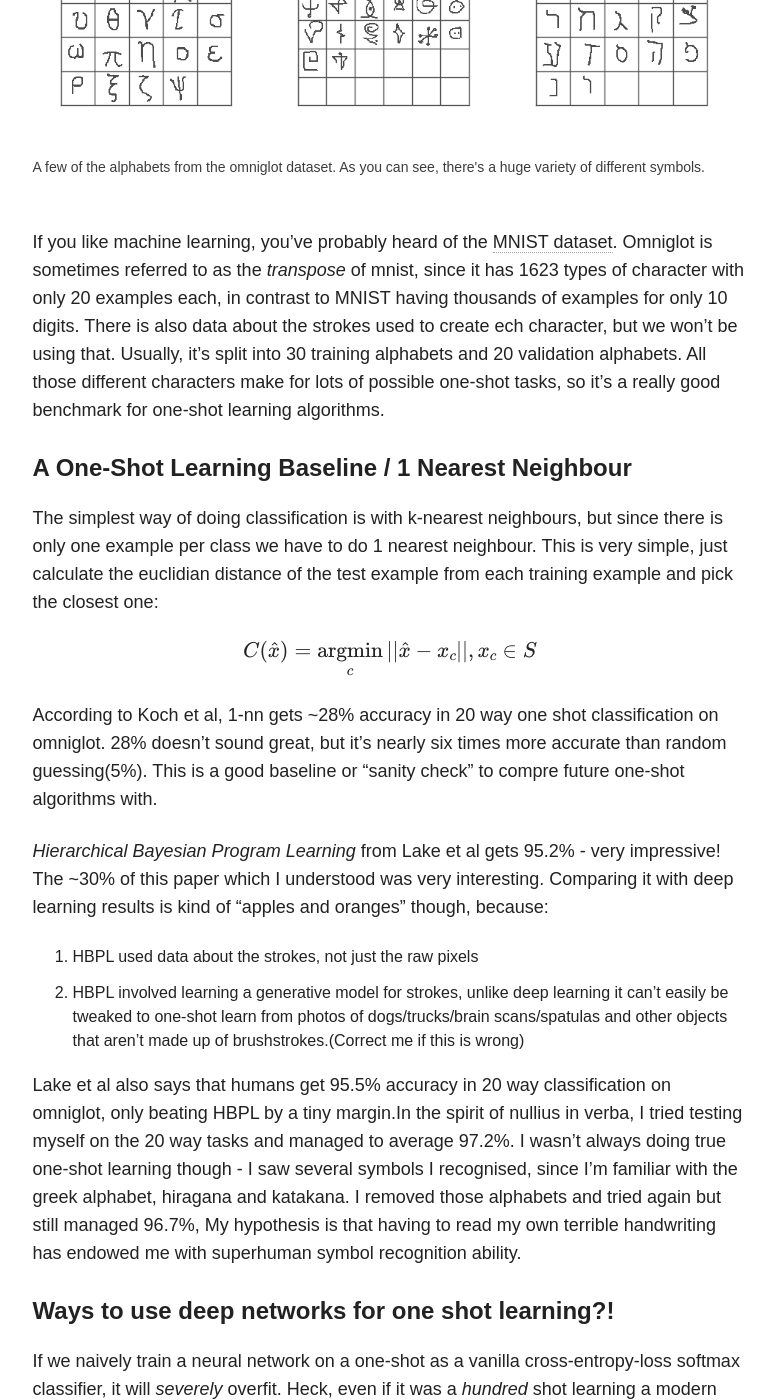
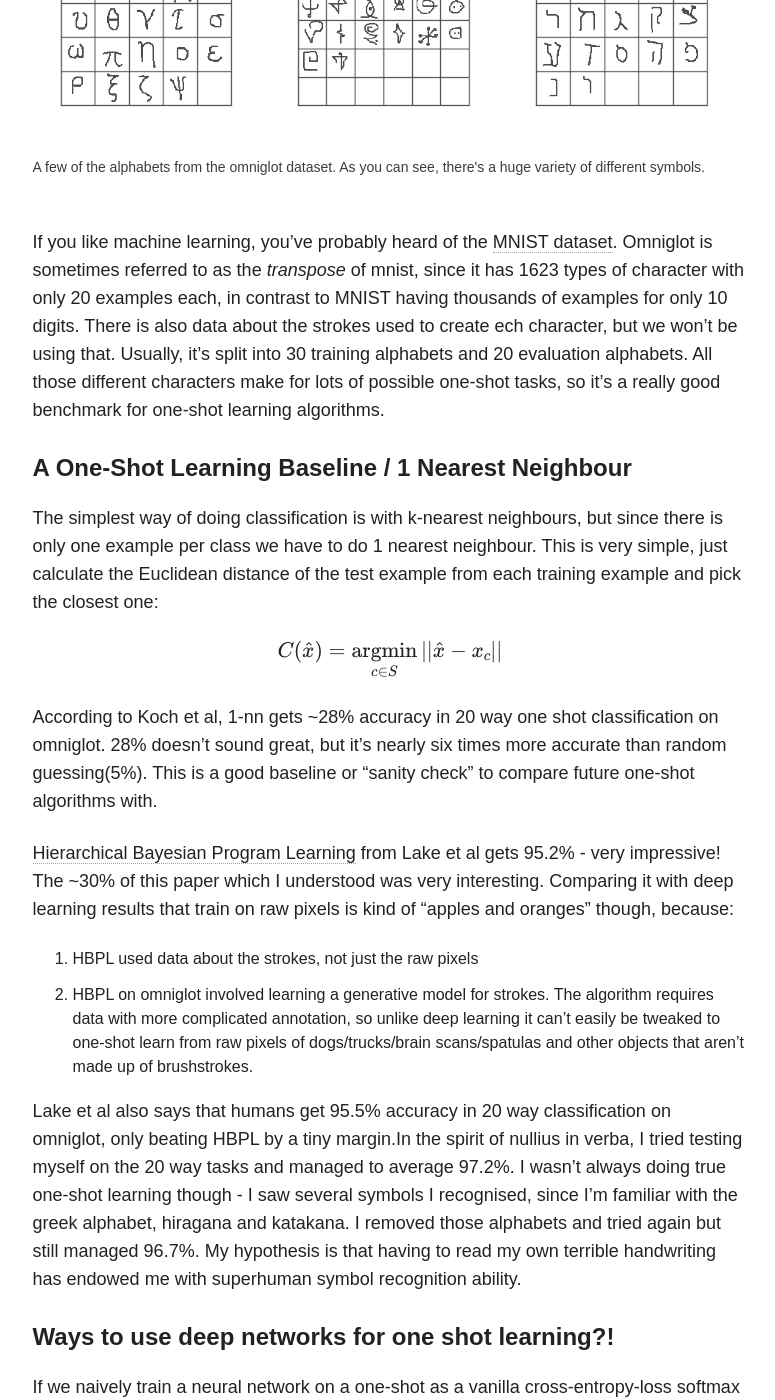
Before and after one commit to sorenbouma/sorenbouma.github.io, a Jekyll site: the page built from _posts/blog/2017-02-11-oneshot.md, in a window 1280 px wide and 1400 px high, scrolled down 4163 px. Shown: the whole window, without its empty margins (347-1122 px from the left). Built offline with Jekyll 4.4.1, drawn with Linux system fonts in a browser that asks for light colours; nearby versions of some CDN libraries; formulas are drawn with MathJax 3; comment, search, counter and statistics services are not loaded; some of the changed text lies outside the part shown.

Commit message:
fixed errors

```diff
--- a/_posts/blog/2017-02-11-oneshot.md
+++ b/_posts/blog/2017-02-11-oneshot.md
@@ -95,21 +95,21 @@
 </figure>
 
 
-If you like machine learning, you've probably heard of the [MNIST dataset](https://en.wikipedia.org/wiki/MNIST_database). Omniglot is sometimes referred to as the *transpose* of mnist, since it has 1623 types of character with only 20 examples each, in contrast to MNIST having thousands of examples for only 10 digits. There is also data about the strokes used to create ech character, but we won't be using that. Usually, it's split into 30 training alphabets and 20 validation alphabets. All those different characters make for lots of possible one-shot tasks, so it's a really good benchmark for one-shot learning algorithms.
+If you like machine learning, you've probably heard of the [MNIST dataset](https://en.wikipedia.org/wiki/MNIST_database). Omniglot is sometimes referred to as the *transpose* of mnist, since it has 1623 types of character with only 20 examples each, in contrast to MNIST having thousands of examples for only 10 digits. There is also data about the strokes used to create ech character, but we won't be using that. Usually, it's split into 30 training alphabets and 20 evaluation alphabets. All those different characters make for lots of possible one-shot tasks, so it's a really good benchmark for one-shot learning algorithms.
 
 #### A One-Shot Learning Baseline / 1 Nearest Neighbour
 
-The simplest way of doing classification is with k-nearest neighbours, but since there is only one example per class we have to do 1 nearest neighbour. This is very simple, just calculate the euclidian distance of the test example from each training example and pick the closest one:
+The simplest way of doing classification is with k-nearest neighbours, but since there is only one example per class we have to do 1 nearest neighbour. This is very simple, just calculate the Euclidean distance of the test example from each training example and pick the closest one:
 
-\\[ C(\hat{x}) = \underset{c}{\operatorname{argmin}} \|\| \hat{x} - x_c \|\|, x_c \in S \\]
+\\[ C(\hat{x}) = \underset{c \in S}{\operatorname{argmin}} \|\| \hat{x} - x_c \|\|  \\]
 
-According to Koch et al, 1-nn gets ~28% accuracy in 20 way one shot classification on omniglot. 28% doesn't sound great, but it's nearly six times more accurate than random guessing(5%).  This is a good baseline or "sanity check" to compre future one-shot algorithms with.
+According to Koch et al, 1-nn gets ~28% accuracy in 20 way one shot classification on omniglot. 28% doesn't sound great, but it's nearly six times more accurate than random guessing(5%).  This is a good baseline or "sanity check" to compare future one-shot algorithms with.
 
-*Hierarchical Bayesian Program Learning* from Lake et al gets 95.2% - very impressive! The ~30% of this paper which I understood was very interesting. Comparing it with deep learning results is kind of "apples and oranges" though, because:
+[Hierarchical Bayesian Program Learning]( http://cims.nyu.edu/~brenden/LakeEtAlNips2013.pdf) from Lake et al gets 95.2% - very impressive! The ~30% of this paper which I understood was very interesting. Comparing it with deep learning results that train on raw pixels is kind of "apples and oranges" though, because:
 1. HBPL used data about the strokes, not just the raw pixels
-2. HBPL involved learning a generative model for strokes, unlike deep learning it can't easily be tweaked to one-shot learn from photos of dogs/trucks/brain scans/spatulas and other objects that aren't made up of brushstrokes.(Correct me if this is wrong)
+2. HBPL on omniglot involved learning a generative model for strokes. The algorithm requires data with more complicated annotation, so unlike deep learning it can't easily be tweaked to one-shot learn from raw pixels of dogs/trucks/brain scans/spatulas and other objects that aren't made up of brushstrokes.
 
-Lake et al also says that humans get 95.5% accuracy in 20 way classification on omniglot, only beating HBPL by a tiny margin.In the spirit of nullius in verba, I tried testing myself on the 20 way tasks and managed to average 97.2%. I wasn't always doing true one-shot learning though - I saw several symbols I recognised, since I'm familiar with the greek alphabet, hiragana and katakana. I removed those alphabets and tried again but still managed 96.7%,
+Lake et al also says that humans get 95.5% accuracy in 20 way classification on omniglot, only beating HBPL by a tiny margin.In the spirit of nullius in verba, I tried testing myself on the 20 way tasks and managed to average 97.2%. I wasn't always doing true one-shot learning though - I saw several symbols I recognised, since I'm familiar with the greek alphabet, hiragana and katakana. I removed those alphabets and tried again but still managed 96.7%.
 My hypothesis is that having to read my own terrible handwriting has endowed me with superhuman symbol recognition ability.
 
 #### Ways to use deep networks for one shot learning?!
@@ -144,13 +144,19 @@
 
 Say \\( x_1 \\) and \\( x_2 \\) are two images in our dataset, and let  \\( x_1 \circ x_2 \\) mean "\\( x_1 \\) and \\( x_2 \\) are images with the same class". Note that  \\( x_1 \circ x_2 \\) is the same as \\( x_2 \circ x_1 \\) - this means that if we reverse the order of the inputs to the neural network, the output should be the same -  \\( p(x_1  \circ x_2) \\) should equal \\( p(x_2 \circ x_1) \\). This property is called *symmetry* and siamese nets are designed around having it.
 
+Symmetry is important because it's required for learning a distance metric - the distance from \\(x_1\\) to \\(x_2\\) should equal the distance \\(x_2\\) to \\(x_1\\).
+
 If we we just concatenate two examples together and use them as a single input to a neural net, each example will be matrix multiplied(or convolved) with a different set of weights, which breaks symmetry. Sure it's possible it will eventually manage to learn the exact same weights for each input, but it would be much easier to learn a single set of weights applied to both inputs. So we could propagate both inputs through identical twin neural nets with shared parameters, then use the absolute difference as the input to a linear classifier - this is essentially what a siamese net is. Two identical twins, joined at the head, hence the name.
-
 
 
 #### Network architecture
 
-I'm going to describe the architecture pretty breifly because it's not the important part of the paper. Koch et al uses a *convolutional* siamese network to classify pairs of omniglot images, so the twin networks are both convolutional neural nets(CNNs). The twins each have the following architecture: convolution with 64 10x10 filters,relu -> max pool -> convolution with 128 7x7 filters, relu -> max pool -> convolution with 128 4x4 filters, relu -> max pool -> convolution with 256 4x4 filters. The twin networks reduce their inputs down to smaller and smaller 3d tensors, and their final outputs are flattened into vectors of length 4096. The absolute difference between the two vectors is used as input to a linear classifier. All up, the network has 38,951,745 parameters - 96% of which belong to the fully connected layer. This is quite a lot, so the network has high capacity to overfit, but as I show below, pairwse training means the dataset size is huge so this won't be a problem.
+
+*Unfortunately, properly explaining how and why a convolutional neural net work would make this post twice as long. If you want to understand convnets work, I suggest checking out [cs231n](http://cs231n.github.io/convolutional-networks/) and then [colah](http://colah.github.io/posts/tags/convolutional_neural_networks.html). For any non-dl people who are reading this, the best summary I can give of a CNN is this: An image is a 3D array of pixels. A convolutional layer is where you have a neuron connected to a tiny subgrid of pixels or neurons, and use copies of that neuron across all parts of the image/block to make another 3d array of neuron activations.A max pooling layer makes a block of activations spatially smaller. Lots of these stacked on top of one another can be trained with gradient descent and are really good at learning from images.*
+
+
+
+I'm going to describe the architecture pretty briefly because it's not the important part of the paper. Koch et al uses a *convolutional* siamese network to classify pairs of omniglot images, so the twin networks are both convolutional neural nets(CNNs). The twins each have the following architecture: convolution with 64 10x10 filters,relu -> max pool -> convolution with 128 7x7 filters, relu -> max pool -> convolution with 128 4x4 filters, relu -> max pool -> convolution with 256 4x4 filters. The twin networks reduce their inputs down to smaller and smaller 3d tensors, finally their is a fully connected layer with 4096 units. The absolute difference between the two vectors is used as input to a linear classifier. All up, the network has 38,951,745 parameters - 96% of which belong to the fully connected layer. This is quite a lot, so the network has high capacity to overfit, but as I show below, pairwse training means the dataset size is huge so this won't be a problem.
 
 
 
@@ -174,17 +180,16 @@
 This uses an argmax unlike nearest neighbour which uses an argmin, because a *metric* like L2 is higher the more "different" the examples are, but this models outputs \\( p(x_1 \circ x_2) \\), so we want the highest. This approach has one flaw that's obvious to me: for any \\(x_a\\) in the support set,the probability \\( \hat{x} \circ x_a \\) is independent of every other example in the support set! This means the probabilities won't sum to 1, ignores important information, namely that the test image will be the same type as exactly *one* \\(x \in S\\)...
 
 
-I'm sorry if the previous paragraphs sounded like jibberish to you. Unfortunately, properly explaining how and why a convolutional neural network work would make this post twice as long. If you want to understand convnets work, I suggest checking out [cs231n](http://cs231n.github.io/convolutional-networks/) and then [colah](http://colah.github.io/posts/tags/convolutional_neural_networks.html). For any non-dl people who are reading this, the best summary I can give of a CNN is this: An image is a 3D array of pixels. A convolutional layer is where you have a neuron connected to a tiny subgrid of pixels or neurons, and use copies of that neuron across all parts of the image/block to make another 3d array of neuron activations.A max pooling layer makes a block of activations spatially smaller. Lots of these stacked on top of one another can be trained with gradient descent and are really good at learning from images.
 
 
+~~#### Observation: effective dataset size in pairwise training
 
-#### Observation: effective dataset size in pairwise training
-
-One cool thing I noticed about training on pairs is that there are combinatorialy many pairs of images to train the model on, making it hard to overfit. Say we have \\( E\\) examples each of \\( E \\) classes. Since there are \\( C \cdot E \\) images total, the total number of possible pairs is given by
+One cool thing I noticed about training on pairs is that there are quadratically many possible pairs of images to train the model on, making it hard to overfit. Say we have \\( C\\) examples each of \\( E \\) classes. Since there are \\( C \cdot E \\) images total, the total number of possible pairs is given by
 \\[ N_{pairs} = {\binom {C \cdot E}{2}} = {\frac {(C \cdot E) !}{2! (C \cdot E-2) !}}  \\]
 
 For omniglot with its 20 examples of 964 training classes, this leads to 185,849,560 possible pairs, which is huge!
-However, the siamese network needs examples of both same and different class pairs. There are \\( E\\) examples per class, so there will be  \\( {\binom {E}{2}}  \\) pairs for every class, which means there are  \\(N_{same} = {\binom {E}{2}} \cdot C  \\) possible pairs with the same class -  183,160 pairs for omniglot. Even though 183,160 example pairs is plenty, it's only a thousandth of the possible pairs, and the number of same-class pairs increases combinatorialy with E but only linearly with C. This is important because the siamese network should be given a 1:1 ratio of same-class and different-class pairs to train on - perhaps it implies that pairwise training is easier on datasets with lots of examples per class.
+However, the siamese network needs examples of both same and different class pairs. There are \\( E\\) examples per class, so there will be  \\( {\binom {E}{2}}  \\) pairs for every class, which means there are  \\(N_{same} = {\binom {E}{2}} \cdot C  \\) possible pairs with the same class -  183,160 pairs for omniglot. Even though 183,160 example pairs is plenty, it's only a thousandth of the possible pairs, and the number of same-class pairs increases quadratically with E but only linearly with C. This is important because the siamese network should be given a 1:1 ratio of same-class and different-class pairs to train on - perhaps it implies that pairwise training is easier on datasets with lots of examples per class.~~
+EDIT: Maybe not? After discussing this with a PhD student at UoA, I think this bit might be overstated or even just wrong. Emperically, my implementation *did* overfit, even though it wasn't trained for enough iterations to sample every possible pair, which kind of contradicts this section.
 
 
 {::comment}
@@ -320,7 +325,7 @@
 
 
 {% endhighlight%}
-..And now the training loop. Nothing unusual here, except for that I monitor one-shot tasks validatin accuracy to test performance, rather than validation set loss.
+..And now the training loop. Nothing unusual here, except for that I monitor one-shot tasks validation accuracy to test performance, rather than loss on the validation set.
 
 {% highlight python %}
 evaluate_every = 7000
@@ -347,7 +352,7 @@
 
 ### Results
 
-Once the learning curve flattened out, I used the weights which got the best validation 20 way accuracy for testing. My network averaged ~83% accuracy for tasks from the validation set, compared to 93% in the original paper. Probably this difference is because I didn't implement many of the performance enhancing tricks from the original paper, like layerwise learning rates/momentum, data augmentation with distortions, bayesian hyperparemeter optimization and I also probably trained for less epochs. I'm not too worried about this because this tutorial was more about introducing one-shot learning in general, than squeezing the last few % performance out of a classifier. There is no shortage of resources on that!
+Once the learning curve flattened out, I used the weights which got the best validation 20 way accuracy for testing. My network averaged ~83% accuracy for tasks from the evaluation set, compared to 93% in the original paper. Probably this difference is because I didn't implement many of the performance enhancing tricks from the original paper, like layerwise learning rates/momentum, data augmentation with distortions, bayesian hyperparemeter optimization and I also probably trained for less epochs. I'm not too worried about this because this tutorial was more about introducing one-shot learning in general, than squeezing the last few % performance out of a classifier. There is no shortage of resources on that!
 
 I was curious to see how accuracy varied over different values of "N" in N way one shot learning, so I plotted it, with comparisons to 1 nearest neighbours, random guessing and training set performance.
 
@@ -364,7 +369,7 @@
 
 We've just trained a neural network trained to do same-different pairwise classification on symbols. More importantly, we've shown that it can then get reasonable accuracy in 20 way one-shot learning on symbols from unseen alphabets. Of course, this is not the only way to use deep networks for one-shot learning.
 
-As I touched on earlier, I think a major flaw of this siamese approach is that it only compares the test image to every support image individualy, when it should be comparing it to the support set as a whole. When the network compares the test image to any image \\(x_1\\), \\( p( \hat{x} \circ x_1) \\) is the same no matter what else is the support set. This is silly. Say you're doing a one-shot task and you see an image that looks similar to the test image. You should be much less confident they have the same class if there is another image in the support set that also looks similar to the test image. It might work better to have a model that can compare the test image to the support set as a whole and use the constraint that only one support image has the same class.
+As I touched on earlier, I think a major flaw of this siamese approach is that it only compares the test image to every support image individualy, when it should be comparing it to the support set as a whole. When the network compares the test image to any image \\(x_1\\), \\( p( \hat{x} \circ x_1) \\) is the same no matter what else is the support set. This is silly. Say you're doing a one-shot task and you see an image that looks similar to the test image. You should be much less confident they have the same class if there is another image in the support set that also looks similar to the test image. The training objective is different to the test objective.  It might work better to have a model that can compare the test image to the support set as a whole and use the constraint that only one support image has the same class.
 
 
  [Matching Networks for One Shot learning](https://arxiv.org/pdf/1606.04080.pdf) does exactly that. Rather than learning a similarity function, they have a deep model learn a full nearest neighbour classifier end to end, training directly on oneshot tasks rather than on image pairs. [Andrej Karpathy's notes](https://github.com/karpathy/paper-notes/blob/master/matching_networks.md) explain it much better than I can. Since you are learning a machine classifier, this can be seen as a kind of *meta-learning*. [One-shot Learning with Memory-Augmented Neural Networks](https://arxiv.org/pdf/1605.06065.pdf) explores the connection between one-shot learning and meta learning and trains a memory augmented network on omniglot, though I confess I had trouble understanding this paper.
```
